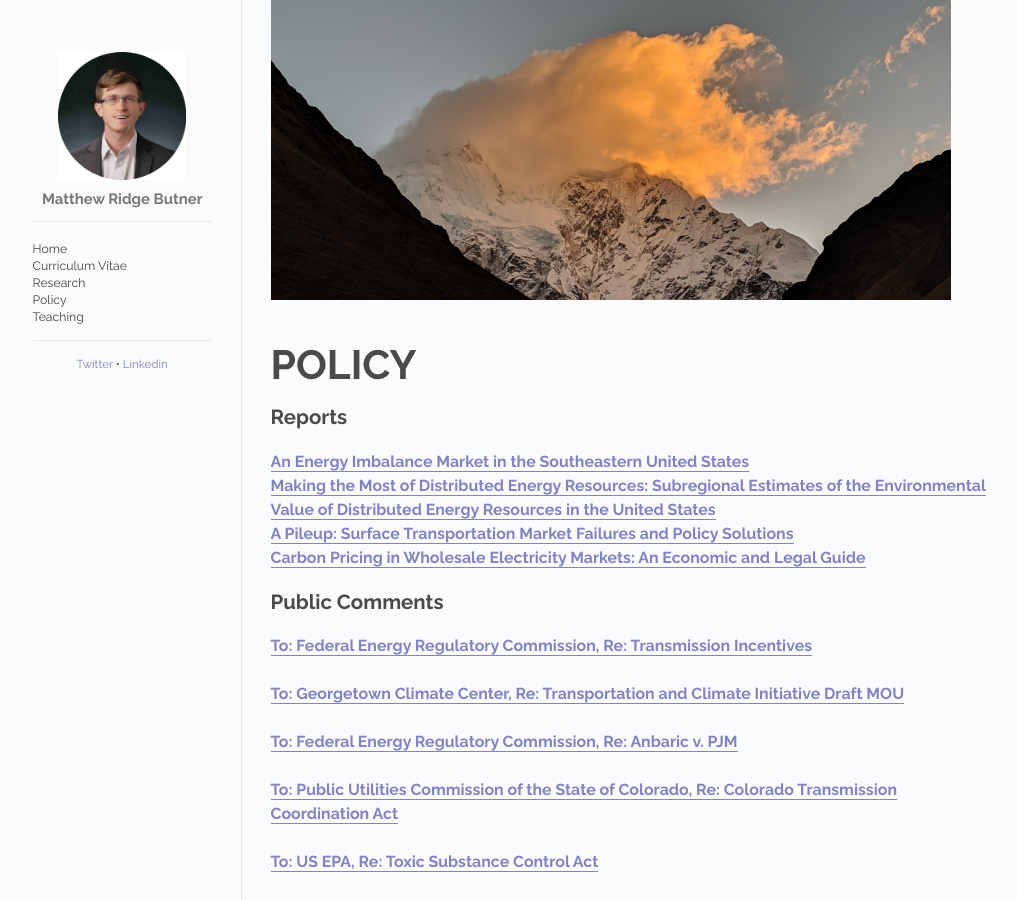
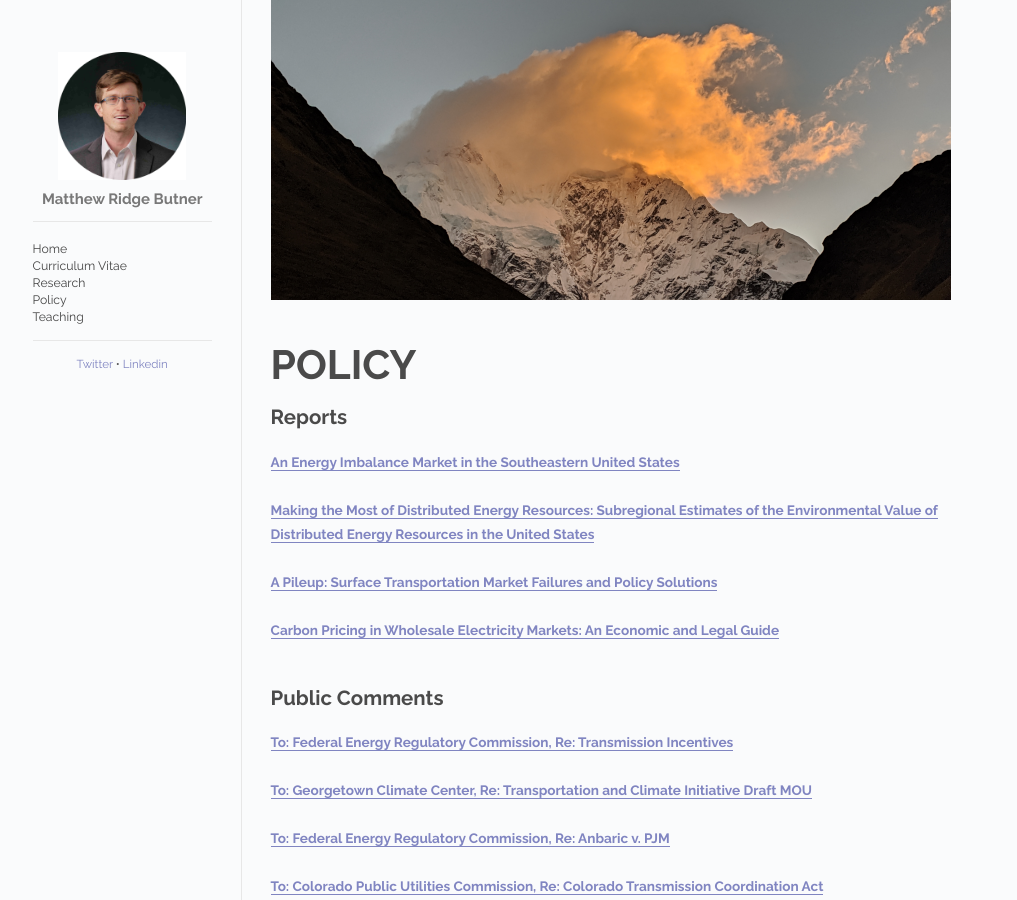
Before and after one commit to mattbutner/mattbutner.github.io, a Jekyll site: the page built from policy.md, in a window 1280 px wide. Shown: the whole page, without its empty margins (117-1134 px from the left). Built offline with Jekyll 4.4.1, drawn with Linux system fonts in a browser that asks for light colours.

Commit message:
Update policy.md

```diff
--- a/policy.md
+++ b/policy.md
@@ -8,25 +8,25 @@
 
 ## Reports
 
-### [An Energy Imbalance Market in the Southeastern United States](/policy/Southeast_EIM_Report_ETI_Sept2020.pdf) <br>
+#### [An Energy Imbalance Market in the Southeastern United States](/policy/Southeast_EIM_Report_ETI_Sept2020.pdf) <br><br>
 
 
-### [Making the Most of Distributed Energy Resources: Subregional Estimates of the Environmental Value of Distributed Energy Resources in the United States](/policy/Making_the_Most_of_Distributed_Energy_Resources.pdf) <br>
+#### [Making the Most of Distributed Energy Resources: Subregional Estimates of the Environmental Value of Distributed Energy Resources in the United States](/policy/Making_the_Most_of_Distributed_Energy_Resources.pdf) <br><br>
 
 
-### [A Pileup: Surface Transportation Market Failures and Policy Solutions](/policy/A_Pileup_Surface_Transportation_Market_Failures_and_Policy_Solutions.pdf) <br>
+#### [A Pileup: Surface Transportation Market Failures and Policy Solutions](/policy/A_Pileup_Surface_Transportation_Market_Failures_and_Policy_Solutions.pdf) <br><br>
 
 
-### [Carbon Pricing in Wholesale Electricity Markets: An Economic and Legal Guide](/policy/Carbon_Pricing_in_Wholesale_Electricity_Markets_Report.pdf) <br>
+#### [Carbon Pricing in Wholesale Electricity Markets: An Economic and Legal Guide](/policy/Carbon_Pricing_in_Wholesale_Electricity_Markets_Report.pdf) <br><br>
 
 ## Public Comments
 
-### [To: Federal Energy Regulatory Commission, Re: Transmission Incentives](/policy/Policy_Integrity_Comments_RM20-10.pdf) <br><br>
+#### [To: Federal Energy Regulatory Commission, Re: Transmission Incentives](/policy/Policy_Integrity_Comments_RM20-10.pdf) <br><br>
 
-### [To: Georgetown Climate Center, Re: Transportation and Climate Initiative Draft MOU](/policy/Policy_Integrity_Comments_for_TCI_Draft_MOU.pdf) <br><br>
+#### [To: Georgetown Climate Center, Re: Transportation and Climate Initiative Draft MOU](/policy/Policy_Integrity_Comments_for_TCI_Draft_MOU.pdf) <br><br>
 
-### [To: Federal Energy Regulatory Commission, Re: Anbaric v. PJM](/policy/Policy_Integrity_Comments_Anbaric_v_PJM_EL20-10__FINAL.pdf) <br><br>
+#### [To: Federal Energy Regulatory Commission, Re: Anbaric v. PJM](/policy/Policy_Integrity_Comments_Anbaric_v_PJM_EL20-10__FINAL.pdf) <br><br>
 
-### [To: Public Utilities Commission of the State of Colorado, Re: Colorado Transmission Coordination Act](/policy/Policy_Integrity_-_CTCA_Comments_To_Submit_2019.11.15.pdf) <br><br>
+#### [To: Colorado Public Utilities Commission, Re: Colorado Transmission Coordination Act](/policy/Policy_Integrity_-_CTCA_Comments_To_Submit_2019.11.15.pdf) <br><br>
 
-### [To: US EPA, Re: Toxic Substance Control Act](/policy/Policy_Integrity_Comments_--_Proposal_to_Regulate_Persistent_Bioaccumulative_Chemicals_Under_TSCA_-_FINAL.pdf) <br><br>
+#### [To: US EPA, Re: Toxic Substance Control Act](/policy/Policy_Integrity_Comments_--_Proposal_to_Regulate_Persistent_Bioaccumulative_Chemicals_Under_TSCA_-_FINAL.pdf) <br><br>
```
